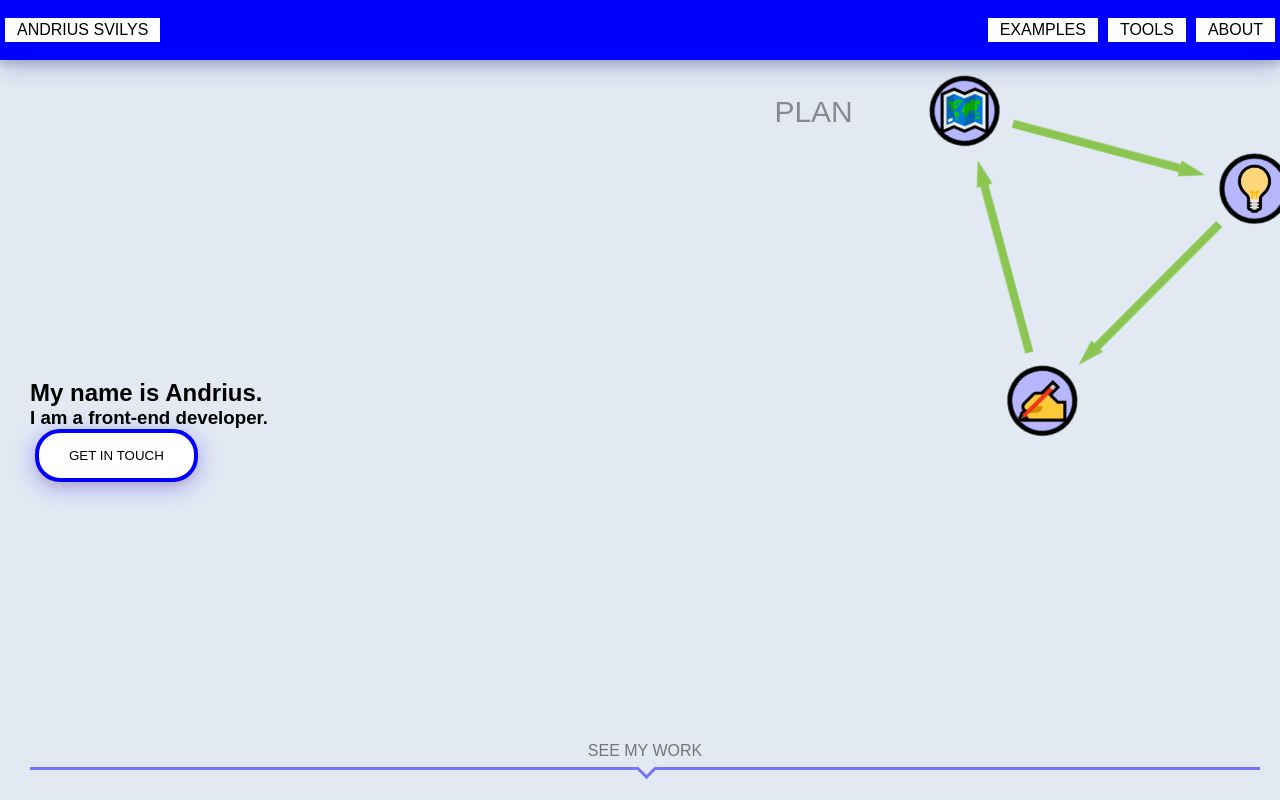
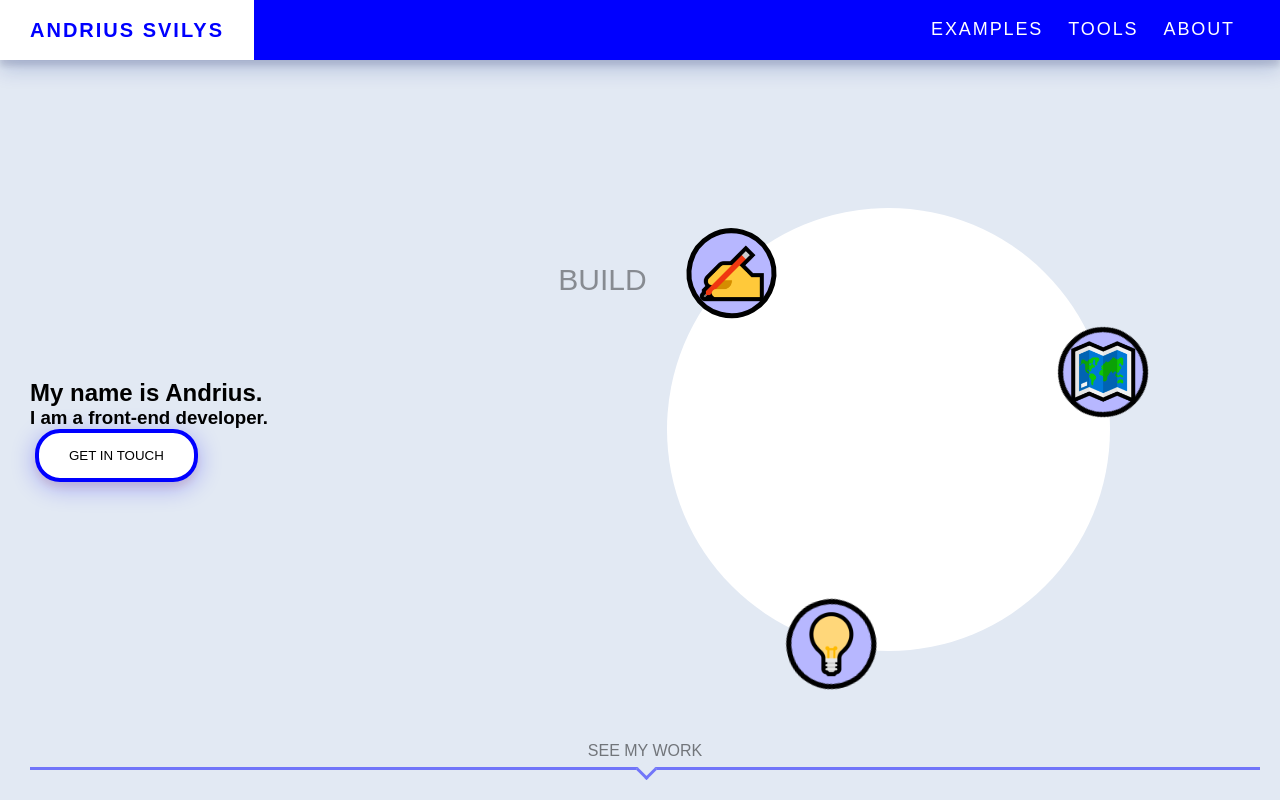
Before and after one commit to andriussvilys/landing-page, a React (Create React App) app: page / in a window 1280 px wide. Built offline with nearby package versions, Linux system fonts and the light colour scheme.

Commit message:
triangle style, misc

```diff
--- a/src/App.js
+++ b/src/App.js
@@ -119,6 +119,8 @@ function App() {
             />
         </section>
         <section id="about"></section>
+
+        <div className="footer"></div>
       </main>
 
       <footer></footer>
--- a/src/components/triangle.css
+++ b/src/components/triangle.css
@@ -61,11 +61,12 @@
 }
 
 .spinner-container {
-  height: 346.41px;
-  width: 546.41px;
+  height: 34.641vmax;
+  width: calc(34.641vmax + 200px);
   position: absolute;
   right: 0;
   top: 0;
+  top: calc(50% - 17.3205vmax);
   display: -webkit-box;
   display: -ms-flexbox;
   display: flex;
@@ -74,13 +75,14 @@
 .circleBound {
   position: relative;
   right: 0;
-  width: 346.41px;
-  height: 346.41px;
+  background: white;
+  width: 34.641vmax;
+  height: 34.641vmax;
   border-radius: 999px;
   -webkit-animation-name: rotateTriangle;
           animation-name: rotateTriangle;
-  -webkit-animation-duration: 9s;
-          animation-duration: 9s;
+  -webkit-animation-duration: 6s;
+          animation-duration: 6s;
   -webkit-animation-direction: normal;
           animation-direction: normal;
   -webkit-animation-iteration-count: infinite;
@@ -97,14 +99,14 @@
 }
 
 .triangle-wrapper {
-  width: 300px;
-  height: 259.8075px;
+  width: 30vmax;
+  height: calc(15vmax * 1.73205);
   position: relative;
   top: 100px;
   left: 100px;
   position: absolute;
   top: 0;
-  left: calc(50% - 150px);
+  left: calc(50% - 15vmax);
 }
 
 @-webkit-keyframes rotateIcon-pos2 {
@@ -294,8 +296,10 @@
 }
 
 .circle {
-  height: 70px;
-  width: 70px;
+  height: 7vmax;
+  width: 7vmax;
+  min-height: 70px;
+  min-width: 70px;
   border-radius: 999px;
   background-color: #b7b7ff;
   border: 5px solid black;
@@ -319,11 +323,9 @@
 }
 
 .circle::after {
-  content: url("./arrow-2.svg");
-  height: 200px;
-  width: 70px;
+  height: 30vmax;
+  width: 7vmax;
   position: absolute;
-  bottom: calc(100% + 20px);
   font-size: 230px;
   overflow: hidden;
   display: -webkit-box;
@@ -335,18 +337,18 @@
 }
 
 .circle-1 {
-  bottom: -35px;
-  left: -35px;
+  bottom: -3.5vmax;
+  left: -3.5vmax;
 }
 
 .circle-2 {
-  top: -35px;
-  left: calc(50% - 35px);
+  top: -3.5vmax;
+  left: calc(50% - 3.5vmax);
 }
 
 .circle-3 {
-  bottom: -35px;
-  right: -35px;
+  bottom: -3.5vmax;
+  right: -3.5vmax;
 }
 
 .circle-1 {
@@ -359,8 +361,8 @@
           transform: rotate(-30deg);
   -webkit-animation-name: rotateIcon-pos1;
           animation-name: rotateIcon-pos1;
-  -webkit-animation-duration: 9s;
-          animation-duration: 9s;
+  -webkit-animation-duration: 6s;
+          animation-duration: 6s;
   -webkit-animation-direction: normal;
           animation-direction: normal;
   -webkit-animation-iteration-count: infinite;
@@ -379,8 +381,8 @@
           transform: rotate(-150deg);
   -webkit-animation-name: rotateIcon-pos2;
           animation-name: rotateIcon-pos2;
-  -webkit-animation-duration: 9s;
-          animation-duration: 9s;
+  -webkit-animation-duration: 6s;
+          animation-duration: 6s;
   -webkit-animation-direction: normal;
           animation-direction: normal;
   -webkit-animation-iteration-count: infinite;
@@ -399,8 +401,8 @@
           transform: rotate(-270deg);
   -webkit-animation-name: rotateIcon-pos3;
           animation-name: rotateIcon-pos3;
-  -webkit-animation-duration: 9s;
-          animation-duration: 9s;
+  -webkit-animation-duration: 6s;
+          animation-duration: 6s;
   -webkit-animation-direction: normal;
           animation-direction: normal;
   -webkit-animation-iteration-count: infinite;
@@ -416,11 +418,11 @@
   display: -webkit-box;
   display: -ms-flexbox;
   display: flex;
-  -webkit-box-pack: center;
-      -ms-flex-pack: center;
-          justify-content: center;
-  padding: 40px;
+  -webkit-box-pack: end;
+      -ms-flex-pack: end;
+          justify-content: flex-end;
   font-size: 30px;
+  padding-right: 20px;
 }
 
 @-webkit-keyframes labelFade {
@@ -483,8 +485,8 @@
   opacity: 0;
   -webkit-animation-name: labelFade;
           animation-name: labelFade;
-  -webkit-animation-duration: 9s;
-          animation-duration: 9s;
+  -webkit-animation-duration: 6s;
+          animation-duration: 6s;
   -webkit-animation-direction: normal;
           animation-direction: normal;
   -webkit-animation-iteration-count: infinite;
@@ -499,12 +501,12 @@
 }
 
 .circle-label_2 {
-  -webkit-animation-delay: 3s;
-          animation-delay: 3s;
+  -webkit-animation-delay: 2s;
+          animation-delay: 2s;
 }
 
 .circle-label_3 {
-  -webkit-animation-delay: 6s;
-          animation-delay: 6s;
+  -webkit-animation-delay: 4s;
+          animation-delay: 4s;
 }
 /*# sourceMappingURL=triangle.css.map */
--- a/src/components/triangle.scss
+++ b/src/components/triangle.scss
@@ -1,3 +1,4 @@
+$animationDuration: 6s;
 @keyframes rotateTriangle {
     //CYCLE 1
     0% {
@@ -25,29 +26,35 @@
     }
   }
 
-$triangleEdge: 300px;
+$triangleEdge: 30vmax;
 $squareRootOf3: 1.73205;
-$triangleHeight: ($triangleEdge / 2) * $squareRootOf3;
+// $triangleHeight: ($triangleEdge / 2) * $squareRootOf3;
+$triangleHeight: calc(#{$triangleEdge / 2} * #{$squareRootOf3});
+
+$spinnerContainerHeight: (($triangleEdge * $squareRootOf3) / 3) * 2;
 //circle bound to center the triangle
 .spinner-container{
-    height: (($triangleEdge * $squareRootOf3) / 3) * 2;
-    width: ((($triangleEdge * $squareRootOf3) / 3) * 2) + 200px;
+    // height: (($triangleEdge * $squareRootOf3) / 3) * 2;
+    height: $spinnerContainerHeight;
+    width: calc(#{((($triangleEdge * $squareRootOf3) / 3) * 2)} + 200px);
     position: absolute;
     right: 0;
     top: 0;
+    top: calc(50% - #{$spinnerContainerHeight / 2});
 
     display: flex;
 }
 .circleBound{
     position: relative;
     right: 0;
+    background: white;
 
     width: (($triangleEdge * $squareRootOf3) / 3) * 2;
     height: (($triangleEdge * $squareRootOf3) / 3) * 2;
     border-radius: 999px;
 
     animation-name: rotateTriangle;
-    animation-duration: 9s;
+    animation-duration: $animationDuration;
     animation-direction: normal;
     animation-iteration-count: infinite;
     animation-timing-function: ease-in-out;
@@ -68,7 +75,7 @@ $triangleHeight: ($triangleEdge / 2) * $squareRootOf3;
     top: 0;
     left: calc(50% - #{$triangleEdge / 2});
 }
-$circleHeight: 70px;
+$circleHeight: 7vmax;
 $circleRadius: $circleHeight / 2;
 $circleBorder: 5px;
 
@@ -148,6 +155,8 @@ $circleBorder: 5px;
 .circle{
     height: $circleHeight;
     width: $circleHeight;
+    min-height: 70px;
+    min-width: 70px;
     border-radius: 999px;
     background-color: rgb(183, 183, 255);
     border: $circleBorder solid black;
@@ -163,12 +172,14 @@ $circleBorder: 5px;
 }
 //arrow
 .circle::after{
-    content: url('./arrow-2.svg');
+    // content: url('./arrow-2.svg');
     // content: "";
-    height: 200px;
+    // height: 200px;
+    height: $triangleEdge;
+    // border: 2px solid red;
     width: $circleHeight;
     position: absolute;
-    bottom: calc(100% + 20px);
+    // bottom: calc(100% + 20px);
     font-size: 230px;
 
     overflow: hidden;
@@ -194,11 +205,10 @@ $circleBorder: 5px;
         transform: rotate(-30deg);
 
         animation-name: rotateIcon-pos1;
-        animation-duration: 9s;
+        animation-duration: $animationDuration;
         animation-direction: normal;
         animation-iteration-count: infinite;
         animation-timing-function: ease-in-out;
-        // animation-delay: 4s;
     }
 }
 .circle-2{
@@ -207,20 +217,18 @@ $circleBorder: 5px;
         transform: rotate(-150deg);
 
         animation-name: rotateIcon-pos2;
-        animation-duration: 9s;
+        animation-duration: $animationDuration;
         animation-direction: normal;
         animation-iteration-count: infinite;
         animation-timing-function: ease-in-out;
-        // animation-delay: 4s;
     }
 }
 .circle-3{
     transform: rotate(270deg);
     img{
         transform: rotate(-270deg);
-        // animation-delay: 8s;
         animation-name: rotateIcon-pos3;
-        animation-duration: 9s;
+        animation-duration: $animationDuration;
         animation-direction: normal;
         animation-iteration-count: infinite;
         animation-timing-function: ease-in-out;
@@ -230,9 +238,9 @@ $circleBorder: 5px;
 .circle-labels{
     flex: 1;
     display: flex;
-    justify-content: center;
-    padding: 40px;
+    justify-content: flex-end;
     font-size: 30px;
+    padding-right: 20px;
 }
 // @keyframes labelFade {
 //     //CYCLE 1
@@ -292,7 +300,7 @@ $circleBorder: 5px;
     opacity: 0;
 
     animation-name: labelFade;
-    animation-duration: 9s;
+    animation-duration: $animationDuration;
     animation-direction: normal;
     animation-iteration-count: infinite;
     animation-timing-function: ease-in-out;
@@ -301,8 +309,10 @@ $circleBorder: 5px;
     animation-delay: 0s;
 }
 .circle-label_2{
-    animation-delay: 3s;
+    animation-delay: $animationDuration / 3;
+    // animation-delay: 3s;
 }
 .circle-label_3{
-    animation-delay: 6s;
+    // animation-delay: 6s;
+    animation-delay: ($animationDuration / 3) * 2;
 }
--- a/src/css/index.css
+++ b/src/css/index.css
@@ -76,6 +76,11 @@ main section {
   -webkit-box-shadow: 0 10px 20px rgba(13, 42, 142, 0.19), 0 6px 6px rgba(9, 4, 44, 0.12);
           box-shadow: 0 10px 20px rgba(13, 42, 142, 0.19), 0 6px 6px rgba(9, 4, 44, 0.12);
   z-index: 999;
+  overflow: hidden;
+}
+
+.nav-links-container {
+  margin-right: 30px;
 }
 
 .nav-links-list {
@@ -91,14 +96,42 @@ main section {
           align-items: center;
 }
 
-.nav-logo, .nav-links-listItem {
-  padding: 5px;
-  background: white;
-  margin: 0 5px;
+.nav-links-listItem {
+  font-size: 18px;
+  letter-spacing: 1.9px;
+  color: white;
   text-transform: uppercase;
   white-space: nowrap;
   cursor: pointer;
-  padding: 3px 12px;
+  display: -webkit-box;
+  display: -ms-flexbox;
+  display: flex;
+  -webkit-box-pack: center;
+      -ms-flex-pack: center;
+          justify-content: center;
+  -webkit-box-align: center;
+      -ms-flex-align: center;
+          align-items: center;
+  margin-right: 15px;
+  margin-left: 10px;
+  border-bottom: 2px solid rgba(0, 0, 255, 0);
+}
+
+.nav-links-listItem:hover {
+  border-bottom: 2px solid white;
+}
+
+.nav-logo {
+  font-size: 20px;
+  color: blue;
+  text-transform: uppercase;
+  letter-spacing: 2px;
+  background: white;
+  font-weight: 600;
+  border: 0 !important;
+  margin-left: 0;
+  height: 100%;
+  padding: 0 30px;
   display: -webkit-box;
   display: -ms-flexbox;
   display: flex;
@@ -135,7 +168,23 @@ section {
 }
 
 .kv-wrapper {
+  position: relative;
+  height: 100%;
   width: 100%;
+  display: -webkit-box;
+  display: -ms-flexbox;
+  display: flex;
+  -webkit-box-align: center;
+      -ms-flex-align: center;
+          align-items: center;
+}
+
+.kv-image {
+  height: 100%;
+  width: 100%;
+  position: absolute;
+  max-width: 1080px;
+  top: 0;
 }
 
 .CTA-contact {
@@ -238,11 +287,16 @@ section {
   border-bottom: 3px solid blue;
   position: absolute;
   left: calc(50% - 6px);
-  top: -6px;
+  top: -5px;
   -webkit-transform: rotate(45deg);
           transform: rotate(45deg);
   background-color: #e2e9f3;
   z-index: -1;
+}
+
+.footer {
+  height: 100vh;
+  background: yellow;
 }
 
 @media only screen and (max-width: 720px) {
@@ -271,13 +325,18 @@ section {
     -webkit-box-shadow: inset 0 10px 20px rgba(9, 47, 44, 0.3), 0 6px 6px rgba(9, 4, 44, 0.68);
             box-shadow: inset 0 10px 20px rgba(9, 47, 44, 0.3), 0 6px 6px rgba(9, 4, 44, 0.68);
   }
+  .nav-links-container {
+    margin-right: 0;
+  }
   .nav-links-listItem {
     height: 40px;
     width: 80%;
-    margin-bottom: 20px;
+    margin-bottom: 9vh;
+    border: none;
+    border-bottom: 2px solid white;
   }
   .nav-links-listItem:first-of-type {
-    margin-top: 40px;
+    margin-top: 15vh;
   }
   .links-list-display {
     -webkit-transform: translateX(0);
--- a/src/css/index.scss
+++ b/src/css/index.scss
@@ -1,4 +1,6 @@
 $backgroundColor: rgb(226, 233, 243);
+$marginLeft: 30px;
+$marginRight: 30px;
 *{
     padding: 0;
     margin: 0;
@@ -30,16 +32,24 @@ $accentColor: blue;
     align-items: center;
 }
 @mixin navButton{
-    padding: 5px;
-    background: white;
-    margin: 0 5px;
+    // background: white;
+    // margin: 0 5px;
+    // padding: 7px 17px;
+    font-size: 18px;
+    // font-weight: 600;
+    letter-spacing: 1.9px;
+    // color: rgb(0, 0, 116);
+    color: white;
+    // background: rgb(0, 0, 116);
     text-transform: uppercase;
     white-space: nowrap;
     cursor: pointer;
-    padding: 3px 12px;
     display: flex;
     justify-content: center;
     align-items: center;
+    margin-right: $marginRight / 2;
+    margin-left: 10px;
+    border-bottom: 2px solid rgba(0, 0, 255, 0);
 }
 @mixin squareCTA{
     padding: 5px;
@@ -87,14 +97,35 @@ main{
     box-shadow: 0 10px 20px rgba(13, 42, 142, 0.19), 0 6px 6px rgba(9, 4, 44, 0.12);
     // position: absolute;
     z-index: 999;
+    overflow: hidden;
+}
+.nav-links-container{
+    margin-right: $marginRight;
 }
 .nav-links-list{
     list-style: none;
     @include centered;
 
 }
-.nav-logo, .nav-links-listItem{
+.nav-links-listItem{
     @include navButton;
+    // margin-left: $marginLeft;
+}
+.nav-links-listItem:hover{
+    border-bottom: 2px solid white;
+}
+.nav-logo{
+    font-size: 20px;
+    color: blue;
+    text-transform: uppercase;
+    letter-spacing: 2px;
+    background: white;
+    font-weight: 600;
+    border: 0 !important;
+    margin-left: 0;
+    height: 100%;
+    padding: 0 $marginLeft;
+    @include centered;
 }
 section{
     height: 100%;
@@ -111,7 +142,18 @@ section{
     grid-column-end: 4;
 }
 .kv-wrapper{
+    position: relative;
+    height: 100%;
     width: 100%;
+    display: flex;
+    align-items: center;
+}
+.kv-image{
+    height: 100%;
+    width: 100%;
+    position: absolute;
+    max-width: 1080px;
+    top: 0;
 }
 .CTA-contact{
     @include squareCTA;
@@ -165,10 +207,15 @@ $caretHeight: 12px;
     border-bottom: 3px solid $accentColor;
     position: absolute;
     left: calc(50% - #{$caretHeight / 2});
-    top: -$caretHeight / 2;
+    // top: -$caretHeight / 2;
+    top: -5px;
     transform: rotate(45deg);
     background-color: $backgroundColor;
     z-index: -1;
+}
+.footer{
+    height: 100vh;
+    background: yellow;
 }
 
 @media only screen and (max-width: 720px){
@@ -189,13 +236,20 @@ $caretHeight: 12px;
         transition: transform 0.2s;
         box-shadow: inset 0 10px 20px rgba(9, 47, 44, 0.3), 0 6px 6px rgba(9, 4, 44, 0.68);
     }
+    .nav-links-container{
+        margin-right: 0;
+    }
     .nav-links-listItem{
         height: 40px;
         width: 80%;
-        margin-bottom: 20px;
+        margin-bottom: 9vh;
+        border: none;
+        border-bottom: 2px solid white;
+        // background: white;
+        // color: black;
     }
     .nav-links-listItem:first-of-type{
-        margin-top: 40px;
+        margin-top: 15vh;
     }
     .links-list-display{
         // display: flex;
```
Also changed, not shown: 2 other files (tests, documents, lock files or other folders).
